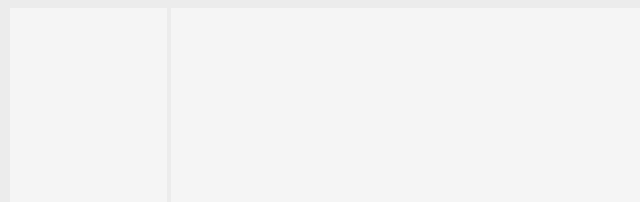
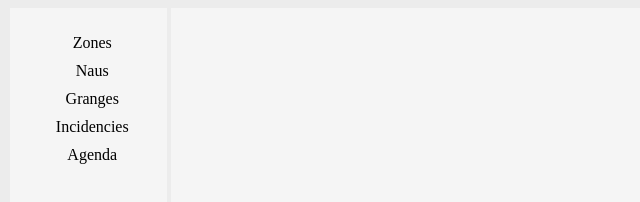
Before and after one commit to mrg20/farm-manager, an Electron app: page index.html in a window 800 px wide. Shown: the whole page, without its empty margins (0-640 px from the left). Drawn offline with Linux system fonts and the light colour scheme.

Commit message:
added a list of options

```diff
--- a/index.html
+++ b/index.html
@@ -8,7 +8,13 @@
 <body>
 <div id="container" class="general-div">
     <div id="left-lateral" class="general-div">
-
+        <ul id="select-view-option">
+            <li class="view-option" onclick="">Zones</li>
+            <li class="view-option" onclick="">Naus</li>
+            <li class="view-option" onclick="">Granges</li>
+            <li class="view-option" onclick="">Incidencies</li>
+            <li class="view-option" onclick="">Agenda</li>
+        </ul>
     </div>
     <div id="right-lateral" class="general-div">
 
--- a/styles.css
+++ b/styles.css
@@ -3,6 +3,7 @@ body{
     background-color: rgb(236, 236, 236);
 }
 
+/*Identifiers*/
 #container{
     text-align: center;
     height: 100vh;
@@ -25,9 +26,11 @@ body{
     display: inline-block;
 }
 
-.general-div{
-    border-left: 0px;
-    border-right: 0px;
-    border-top: 0px;
-    border-bottom: 0px;
+#select-view-option{
+    list-style-type: none;
+    padding-left: 5%;
 }
+
+.view-option{
+    padding-top:10px;
+}
```
